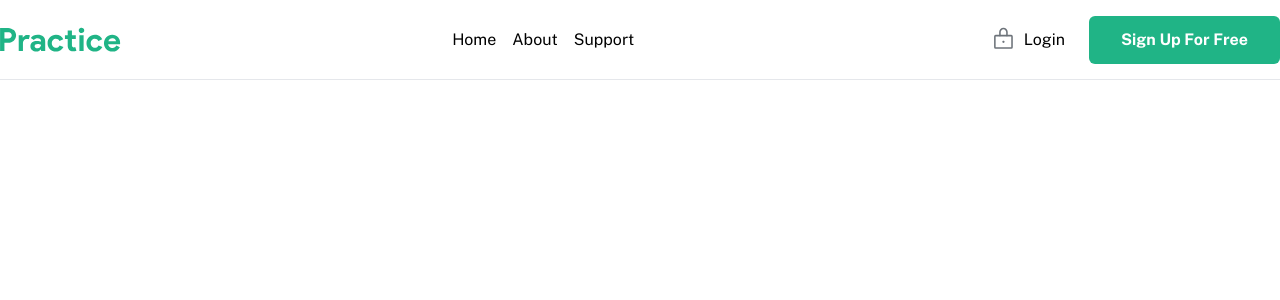
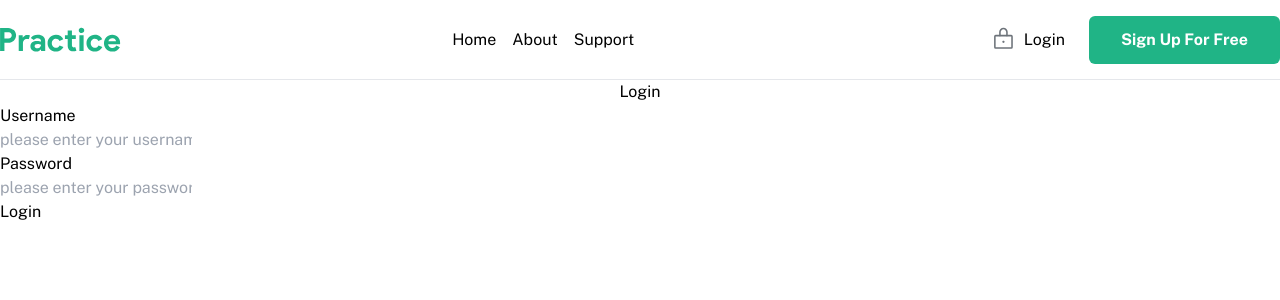
Before and after one commit to Zsombinszky/Team_Up, a React (Vite) app in the folder client/: page /login in a window 1280 px wide. Shown: the top 300 px of the page. Built offline with nearby package versions, Linux system fonts and the light colour scheme.

Commit message:
Login page added.

```diff
--- a/client/src/App.jsx
+++ b/client/src/App.jsx
@@ -6,6 +6,7 @@ import ProfilePage from "./pages/ProfilePage.jsx";
 import {UserList} from "./pages/UserList.jsx";
 import {Home} from "./pages/Home.jsx";
 import RegisterPage from "./pages/RegisterPage.jsx";
+import LoginPage from "./pages/LoginPage.jsx";
 
 const App = () => {
     return (
@@ -18,6 +19,7 @@ const App = () => {
                         <Route path="/profile/:id" element={<ProfilePage/>}></Route>
                         <Route path="/users" element={<UserList/>}></Route>
                         <Route path="/register" element={<RegisterPage/>}></Route>
+                        <Route path="/login" element={<LoginPage/>}></Route>
                     </Routes>
                 </div>
             </div>
--- a/client/src/component/Navbar.jsx
+++ b/client/src/component/Navbar.jsx
@@ -1,4 +1,5 @@
 import React, {useState} from 'react'
+import {Link} from "react-router-dom";
 
 import {logo, lock, hamburgerMenu, close} from '../assets'
 
@@ -16,18 +17,20 @@ const Navbar = () => {
 
                 <div className="hidden md:flex items-center ">
                     <ul className="flex gap-4">
-                        <li>Home</li>
+                        <Link to={"/"}>Home</Link>
                         <li>About</li>
                         <li>Support</li>
                     </ul>
                 </div>
 
                 <div className="hidden md:flex">
-                    <button className="flex justify-between items-center bg-transparent px-6 gap-2">
+                    <Link to="/login" className="flex justify-between items-center bg-transparent px-6 gap-2">
                         <img src={lock} className="h-[25px]"/>
                         Login
-                    </button>
+                    </Link>
+                    <Link to="/register">
                     <button className="px-8 py-3 rounded-md bg-[#20B486] text-white font-bold">Sign Up For Free</button>
+                    </Link>
                 </div>
 
                 <div className="md:hidden" onClick={handleClick}>
--- /dev/null
+++ b/client/src/pages/LoginPage.jsx
@@ -0,0 +1,62 @@
+import {useState} from "react";
+import {useNavigate} from "react-router-dom";
+
+const LoginPage = () => {
+
+    const [user, setUser] = useState(null);
+    const [username, setUsername] = useState("");
+    const [password, setPassword] = useState("");
+
+    const navigate = useNavigate();
+
+    const handleSubmit = async (e) => {
+        e.preventDefault();
+
+        const user = {
+            username: username,
+            password: password
+        }
+
+        await setUser(user)
+
+        try {
+            const response = await fetch("/api/login", {
+                method: "POST",
+                headers: {
+                    "Content-Type": "application/json"
+                },
+                body: JSON.stringify(user)
+            })
+            if (response.ok) {
+                console.log("Login successful")
+                navigate("/")
+            } else {
+                console.error("Unsuccessful login attempt")
+
+            }
+        } catch (err) {
+            console.log("Error during login: ", err)
+        }
+    }
+
+
+    return (
+        <div className="login-page">
+            <h1 align="center" >Login</h1>
+            <form className="login-form" onSubmit={e => handleSubmit(e)}>
+                <p><label htmlFor="userName">Username</label></p>
+                <input type="text"
+                       placeholder="please enter your username"
+                       value={username}
+                       onChange={e=>setUsername(e.target.value)}/>
+                <p><label htmlFor="password">Password</label></p>
+                    <input type="password"
+                       placeholder="please enter your password"
+                       value={password}
+                       onChange={e=>setPassword(e.target.value)}/>
+                <p><button>Login</button></p>
+            </form>
+        </div>
+    )
+}
+export default LoginPage
```
